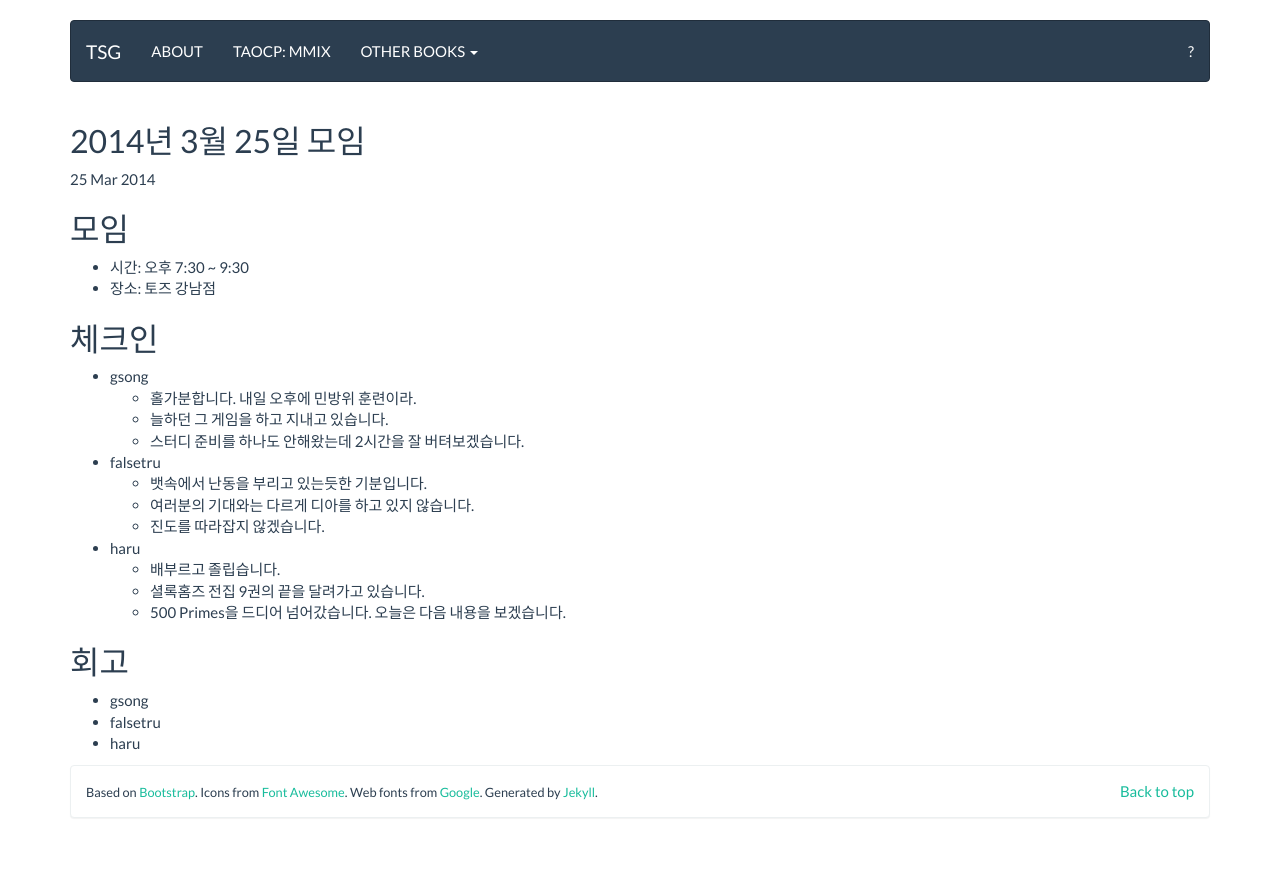
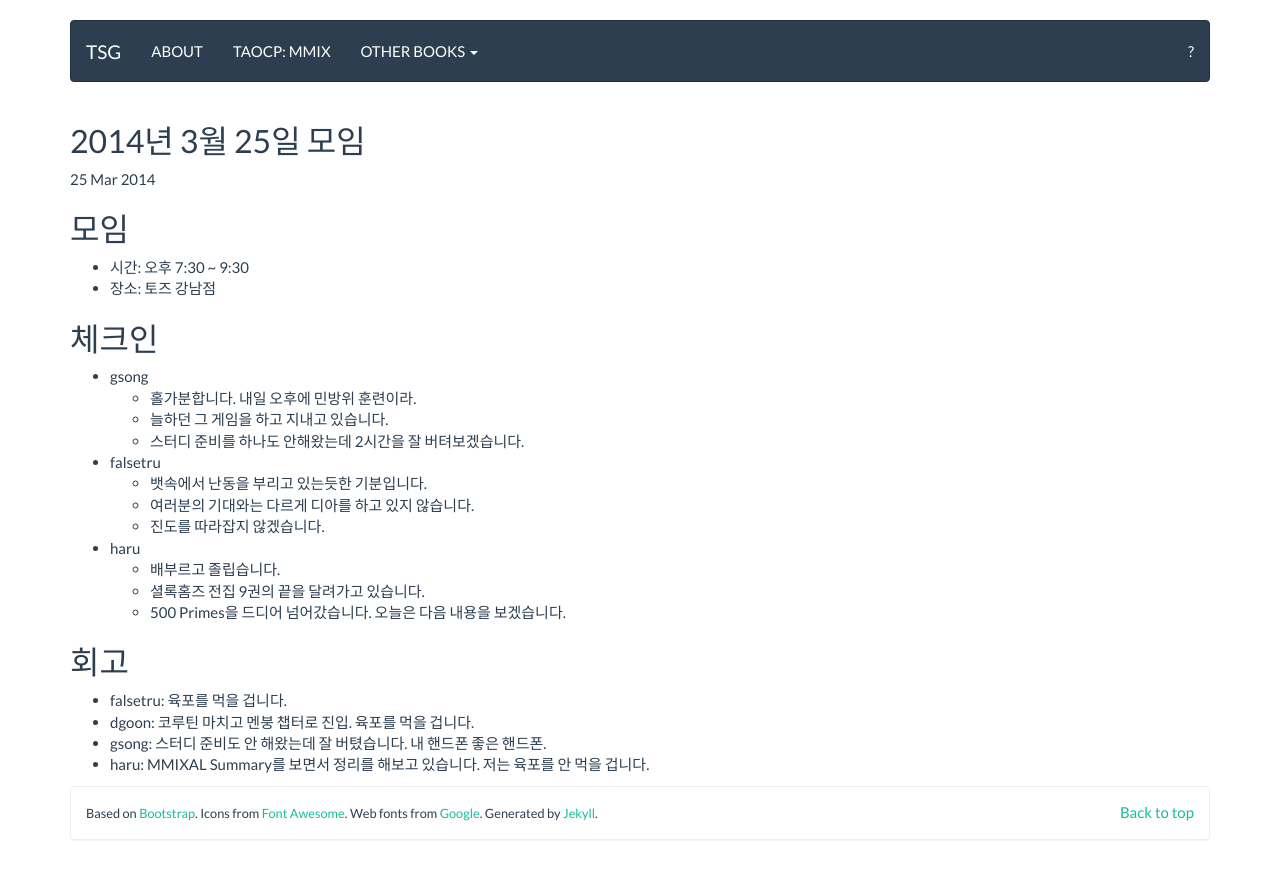
Before and after one commit to tuestudy/tuestudy.github.io, a Jekyll site: the page built from _posts/2014-03-25-tsg-taocp-off.markdown, in a window 1280 px wide. Shown: the top 879 px of the page. Built offline with Jekyll 4.4.1, drawn with Linux system fonts in a browser that asks for light colours; Markdown is read by kramdown in place of the engine named in the settings.

Commit message:
2014/03/25 회고

```diff
--- a/_posts/2014-03-25-tsg-taocp-off.markdown
+++ b/_posts/2014-03-25-tsg-taocp-off.markdown
@@ -28,6 +28,7 @@
 
 ## 회고
 
-* gsong
-* falsetru
-* haru
+* falsetru: 육포를 먹을 겁니다.
+* dgoon: 코루틴 마치고 멘붕 챕터로 진입. 육포를 먹을 겁니다.
+* gsong: 스터디 준비도 안 해왔는데 잘 버텼습니다. 내 핸드폰 좋은 핸드폰.
+* haru: MMIXAL Summary를 보면서 정리를 해보고 있습니다. 저는 육포를 안 먹을 겁니다.
```
